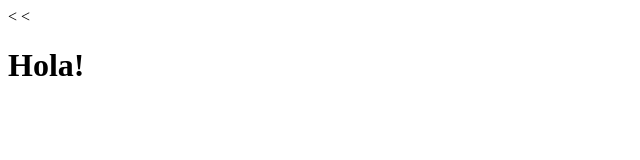
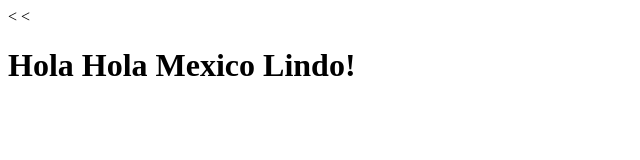
Before and after one commit to ToniKostadinov/openProject, a plain HTML site: page index.html in a window 1280 px wide. Shown: the whole page, without its empty margins (0-640 px from the left). Drawn offline with Linux system fonts and the light colour scheme.

Commit message:
Update index.html
druga izmena forkovana

```diff
--- a/index.html
+++ b/index.html
@@ -6,6 +6,6 @@
     <title>Open Project</title>
   </head>
   <body>
-    <<h1>Hola!</h1>
+    <<h1>Hola Hola Mexico Lindo!</h1>
   </body>
 </html>
```
